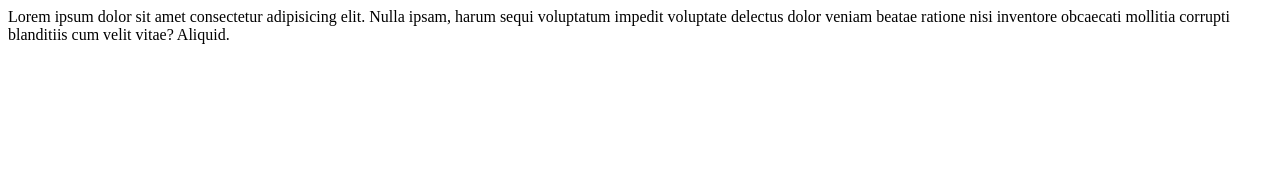
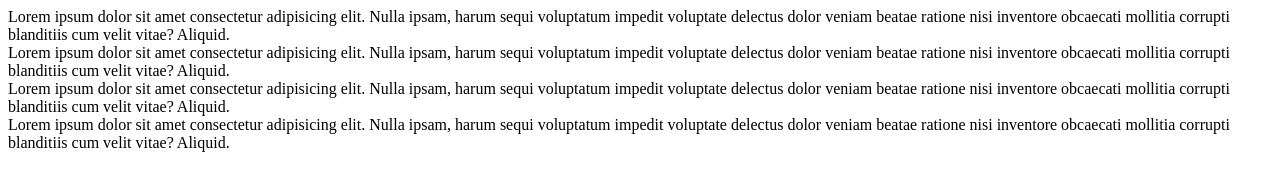
Before and after one commit to firemurashka/duet, a plain HTML site: page index.html in a window 1280 px wide. Drawn offline with Linux system fonts and the light colour scheme.

Commit message:
second commit

```diff
--- a/index.html
+++ b/index.html
@@ -9,5 +9,14 @@
 	<div class="block">
 		Lorem ipsum dolor sit amet consectetur adipisicing elit. Nulla ipsam, harum sequi voluptatum impedit voluptate delectus dolor veniam beatae ratione nisi inventore obcaecati mollitia corrupti blanditiis cum velit vitae? Aliquid.
 	</div>
+	<div class="block">
+		Lorem ipsum dolor sit amet consectetur adipisicing elit. Nulla ipsam, harum sequi voluptatum impedit voluptate delectus dolor veniam beatae ratione nisi inventore obcaecati mollitia corrupti blanditiis cum velit vitae? Aliquid.
+	</div>
+	<div class="block">
+		Lorem ipsum dolor sit amet consectetur adipisicing elit. Nulla ipsam, harum sequi voluptatum impedit voluptate delectus dolor veniam beatae ratione nisi inventore obcaecati mollitia corrupti blanditiis cum velit vitae? Aliquid.
+	</div>
+	<div class="block">
+		Lorem ipsum dolor sit amet consectetur adipisicing elit. Nulla ipsam, harum sequi voluptatum impedit voluptate delectus dolor veniam beatae ratione nisi inventore obcaecati mollitia corrupti blanditiis cum velit vitae? Aliquid.
+	</div>
 </body>
 </html>
```
Also changed, not shown: 1 other file.
